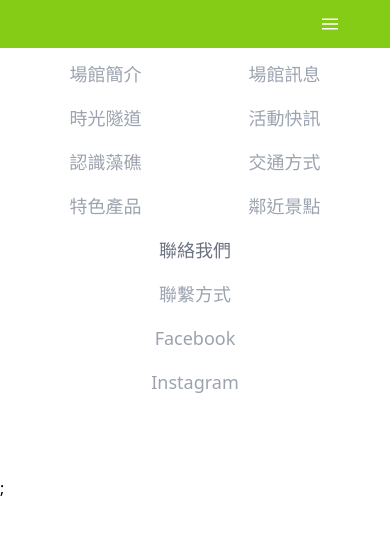
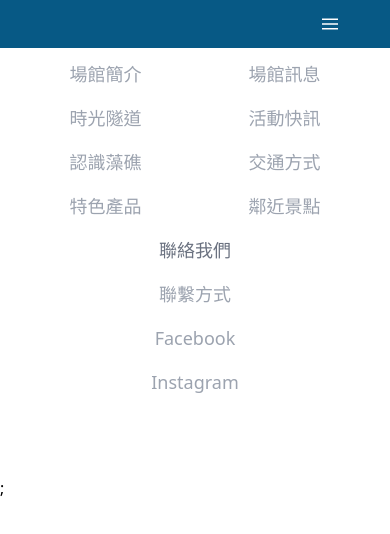
Before and after one commit to LucienPeng/Guanxin-algal-reef, a React (Create React App) app: page / in a window 390 px wide. Shown: the top 534 px of the page. Built offline with nearby package versions, Linux system fonts and the light colour scheme.

Commit message:
fix: nav on scroll

```diff
--- a/src/components/Navbar-component.js
+++ b/src/components/Navbar-component.js
@@ -7,9 +7,9 @@ const NavbarComponent = () => {
   const [navShadow, setNavShadow] = useState("");
 
   const listenScrollEvent = () => {
-    if (window.scrollY > 15) {
-      setNavColor("sm:bg-lime-500");
-      //setNavShadow("shadow-xl");
+    if (window.scrollY > 5) {
+      setNavColor("lg:bg-sky-800");
+      setNavShadow("shadow-xl");
     } else {
       setNavColor("");
       setNavShadow("");
@@ -31,7 +31,7 @@ const NavbarComponent = () => {
   return (
     <div>
       <nav
-        className={`navbar duration-400 fixed top-0 z-50 w-full transition ease-in-out ${navShadow} ${navColor} select-none justify-center bg-lime-500 sm:bg-transparent lg:flex lg:items-stretch`}
+        className={`navbar duration-400 fixed top-0 z-50 w-full transition ease-in-out ${navShadow} ${navColor} select-none justify-center bg-sky-800 lg:flex lg:items-stretch lg:bg-transparent`}
       >
         <div className=" mx-9 flex h-12 text-3xl text-black ">
           <button
```
Also changed, not shown: 8 other files (tests, documents, lock files or other folders).
